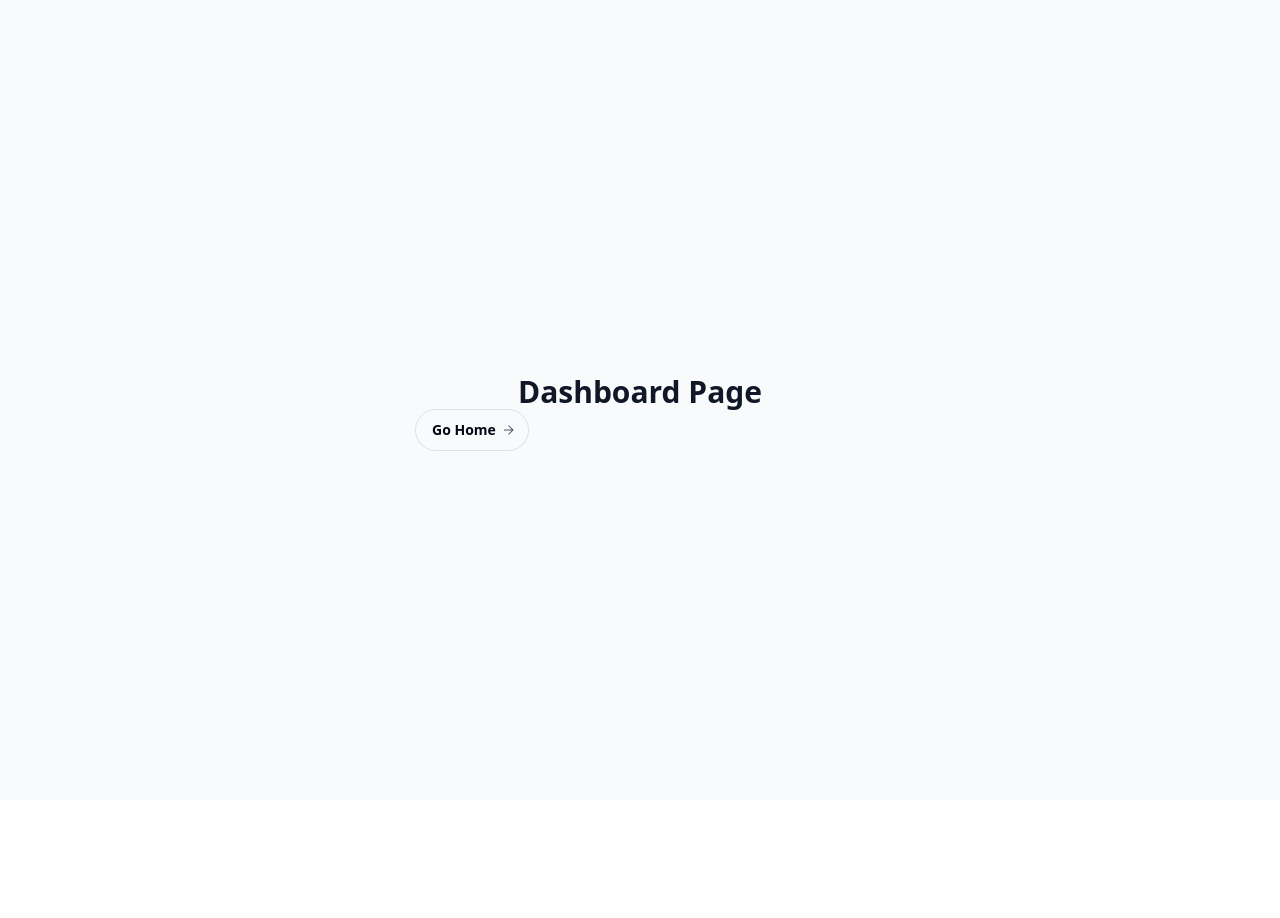
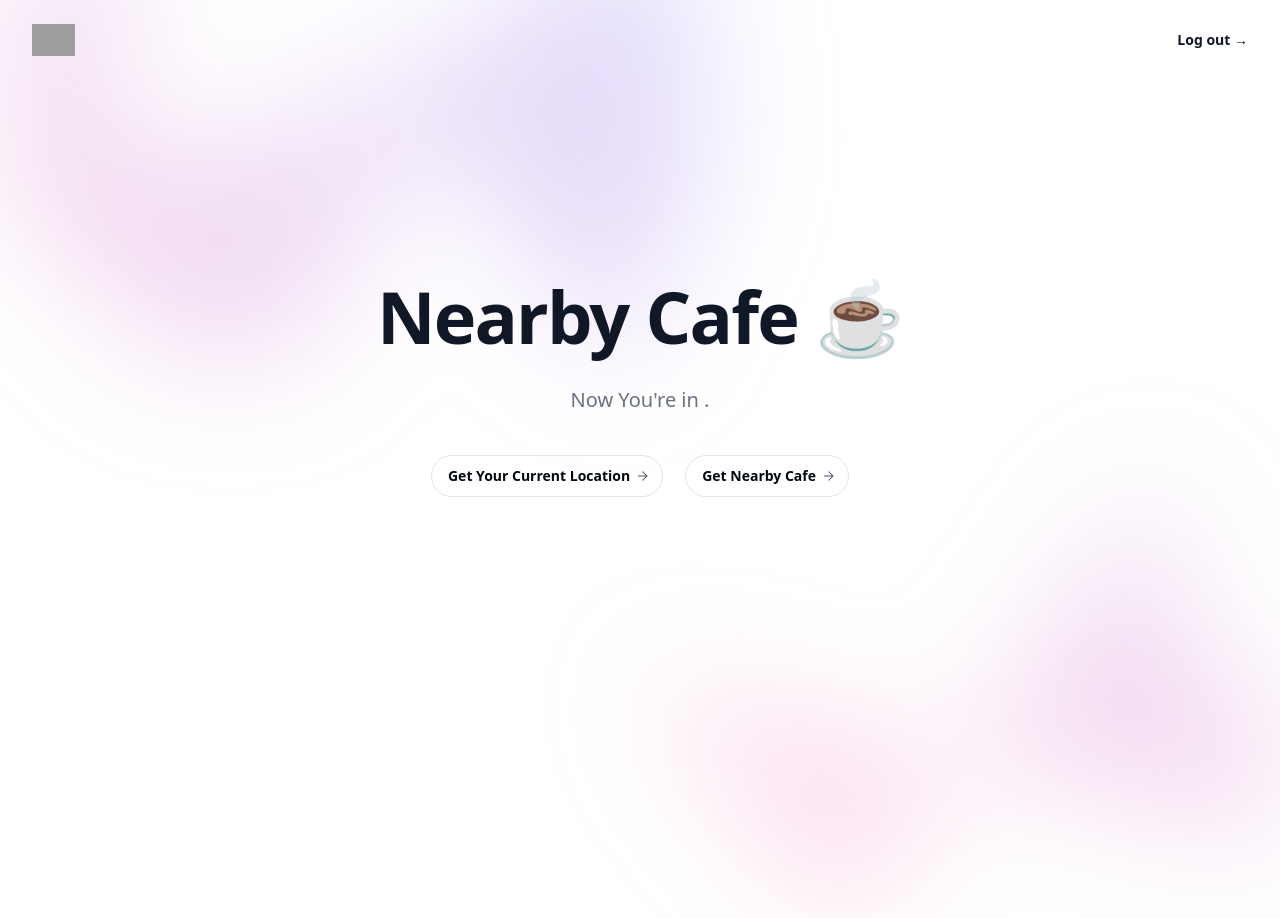
Before and after one commit to ahmadrockets/nearby-cafe-frontend, a SvelteKit app: page /dashboard in a window 1280 px wide. Before the commit the page ends 800 px from the top, so only its background shows below. Built offline with nearby package versions, Linux system fonts and the light colour scheme; no server answers; sample sign-in values are in the browser's storage; grey boxes are pictures that could not be loaded.

Commit message:
feat(dashboard): add fetch current location feature

```diff
--- /dev/null
+++ b/src/lib/utils/location.ts
@@ -0,0 +1,56 @@
+export function getLocation(): Promise<GeolocationPosition> {
+  return new Promise((resolve, reject) => {
+    if (!navigator.geolocation) {
+      reject(new Error("Geolocation is not supported by this browser."));
+    } else {
+      navigator.geolocation.getCurrentPosition(
+        resolve,
+        (err) => {
+          let message = '';
+          switch (err.code) {
+            case err.PERMISSION_DENIED:
+              message = "Permission denied for location access.";
+              break;
+            case err.POSITION_UNAVAILABLE:
+              message = "Position update is unavailable. Check GPS or connection.";
+              break;
+            case err.TIMEOUT:
+              message = "Location request timed out.";
+              break;
+            default:
+              message = "Unknown location error.";
+          }
+          reject(new Error(message));
+        }
+      );
+    }
+  });
+}
+
+export async function fetchLocation(): Promise<string>{
+    let latitude = null;
+    let longitude = null;
+    try {
+        const position = await getLocation();
+        latitude = position.coords.latitude;
+        longitude = position.coords.longitude;
+    } catch (err) {
+        latitude = -7.7338235;
+        longitude = 110.4026947;
+        console.log("Error get current location", err)
+    }
+    let currentLocation = await reverseGeocode(String(latitude), String(longitude));
+    return currentLocation;
+}
+
+export async function reverseGeocode(latitude: string, longitude: string): Promise<string> {
+    try {
+        const res = await fetch(
+            `https://nominatim.openstreetmap.org/reverse?format=json&lat=${latitude}&lon=${longitude}`
+        );
+        const data = await res.json();
+        return data.display_name;
+    } catch (err) {
+        return 'Failed to get address';
+    }
+}
--- a/src/routes/+page.svelte
+++ b/src/routes/+page.svelte
@@ -4,12 +4,15 @@
     goto('/login');
   }
 </script>
+<svelte:head>
+  <title>Home - Nearby Cafe</title>
+</svelte:head>
 <div class="bg-white w-screen h-screen">
   <div class="relative isolate px-6 pt-14 lg:px-8">
     <div class="mx-auto max-w-2xl py-32 sm:py-32 lg:py-40">
       <div class="text-center">
-        <h1 class="text-5xl font-semibold tracking-tight text-balance text-gray-900 sm:text-7xl">Search nearby cafe around you</h1>
-        <p class="mt-8 text-lg font-medium text-pretty text-gray-500 sm:text-xl/8">Find the nearest cafes—because great coffee should never be far away. ☕</p>
+        <h1 class="text-5xl font-semibold tracking-tight text-balance text-gray-900 sm:text-7xl">Search nearby ☕ around you</h1>
+        <p class="mt-8 text-lg font-medium text-pretty text-gray-500 sm:text-xl/8">Find the nearest cafes—because great coffee should never be far away.</p>
         <div class="mt-10 flex items-center justify-center gap-x-6">
           <a href="#" on:click={gotoLogin} class="gap-2 inline-flex justify-center rounded-full text-sm/6 font-semibold text-gray-950 ring-1 ring-gray-950/10 hover:ring-gray-950/20 px-4 py-2">Get Started <svg fill="currentColor" aria-hidden="true" viewBox="0 0 10 10" class="-mr-0.5 w-2.5 fill-gray-600"><path d="M4.85355 0.146423L9.70711 4.99998L4.85355 9.85353L4.14645 9.14642L7.79289 5.49998H0V4.49998H7.79289L4.14645 0.85353L4.85355 0.146423Z"></path></svg></a>
         </div>
--- a/src/routes/dashboard/+page.svelte
+++ b/src/routes/dashboard/+page.svelte
@@ -1,13 +1,76 @@
 <script lang="ts">
-import { goto } from '$app/navigation';
+  import { onMount } from 'svelte';
+  import { goto } from '$app/navigation';
+  import { authStore } from '$lib/stores/auth';
+  import { fetchLocation } from '$lib/utils/location';
+
+  authStore.init();
+
+  let currentLocation = '';
+  let error: string = '';
+
+  async function initLocation() {
+    try {
+      currentLocation = await fetchLocation()
+      console.log(currentLocation)
+    } catch (error) {
+      error = 'Failed to fetch data';
+    }
+  }
+
+  onMount(() => {
+    if (!$authStore.isAuthenticated) {
+      goto('/');
+    }
+    initLocation();
+  });
+
+  function handleLogout(){
+    authStore.logout();
+    goto('/');
+  }
 </script>
-<div class="min-h-screen flex items-center justify-center bg-gray-50 py-12 px-4 sm:px-6 lg:px-8">
-  <div class="max-w-md w-full space-y-8">
-    <div>
-      <h2 class="mt-6 text-center text-3xl font-extrabold text-gray-900">
-        Dashboard Page
-      </h2>
-        <a href="#" on:click={() => goto('/')} class="gap-2 inline-flex justify-center rounded-full text-sm/6 font-semibold text-gray-950 ring-1 ring-gray-950/10 hover:ring-gray-950/20 px-4 py-2">Go Home <svg fill="currentColor" aria-hidden="true" viewBox="0 0 10 10" class="-mr-0.5 w-2.5 fill-gray-600"><path d="M4.85355 0.146423L9.70711 4.99998L4.85355 9.85353L4.14645 9.14642L7.79289 5.49998H0V4.49998H7.79289L4.14645 0.85353L4.85355 0.146423Z"></path></svg></a>
+<svelte:head>
+  <title>Dashboard - Nearby Cafe</title>
+</svelte:head>
+<div class="bg-white">
+  <header class="absolute inset-x-0 top-0 z-50">
+    <nav class="flex items-center justify-between p-6 lg:px-8" aria-label="Global">
+      <div class="flex lg:flex-1">
+        <a href="#" on:click={() => goto('/')} class="-m-1.5 p-1.5">
+          <span class="sr-only">Nearby Cafe</span>
+          <img class="h-8 w-auto" src="https://tailwindcss.com/plus-assets/img/logos/mark.svg?color=indigo&shade=600" alt="" />
+        </a>
+      </div>
+      <div class="hidden lg:flex lg:gap-x-12">
+        <!-- <a href="#" on:click={() => goto('/dashboard')}  class="text-sm/6 font-semibold text-gray-900">Home</a>
+        <a href="#" class="text-sm/6 font-semibold text-gray-900">Profile</a>
+        <a href="#" class="text-sm/6 font-semibold text-gray-900">About</a> -->
+      </div>
+      <div class="hidden lg:flex lg:flex-1 lg:justify-end">
+        <a href="#" on:click={()=> handleLogout()} class="text-sm/6 font-semibold text-gray-900">Log out <span aria-hidden="true">&rarr;</span></a>
+      </div>
+    </nav>
+  </header>
+
+  <div class="relative isolate px-6 pt-14 lg:px-8">
+    <div class="absolute inset-x-0 -top-40 -z-10 transform-gpu overflow-hidden blur-3xl sm:-top-80" aria-hidden="true">
+      <div class="relative left-[calc(50%-11rem)] aspect-1155/678 w-144.5 -translate-x-1/2 rotate-30 bg-linear-to-tr from-[#ff80b5] to-[#9089fc] opacity-30 sm:left-[calc(50%-30rem)] sm:w-288.75" style="clip-path: polygon(74.1% 44.1%, 100% 61.6%, 97.5% 26.9%, 85.5% 0.1%, 80.7% 2%, 72.5% 32.5%, 60.2% 62.4%, 52.4% 68.1%, 47.5% 58.3%, 45.2% 34.5%, 27.5% 76.7%, 0.1% 64.9%, 17.9% 100%, 27.6% 76.8%, 76.1% 97.7%, 74.1% 44.1%)"></div>
+    </div>
+    <div class="mx-auto max-w-2xl py-32 sm:py-48 lg:py-56">
+      <div class="text-center">
+        <h1 class="text-5xl font-semibold tracking-tight text-balance text-gray-900 sm:text-7xl">Nearby Cafe ☕</h1>
+        <p class="mt-8 text-lg font-medium text-pretty text-gray-500 sm:text-xl/8">Now You're in {currentLocation}.</p>
+      </div>
+      <div class="mt-10 flex items-center justify-center gap-x-6">
+          {#if currentLocation==''}
+          <a href="#" on:click={fetchLocation} class="gap-2 inline-flex justify-center rounded-full text-sm/6 font-semibold text-gray-950 ring-1 ring-gray-950/10 hover:ring-gray-950/20 px-4 py-2">Get Your Current Location <svg fill="currentColor" aria-hidden="true" viewBox="0 0 10 10" class="-mr-0.5 w-2.5 fill-gray-600"><path d="M4.85355 0.146423L9.70711 4.99998L4.85355 9.85353L4.14645 9.14642L7.79289 5.49998H0V4.49998H7.79289L4.14645 0.85353L4.85355 0.146423Z"></path></svg></a>
+          {/if}
+          <a href="#" class="gap-2 inline-flex justify-center rounded-full text-sm/6 font-semibold text-gray-950 ring-1 ring-gray-950/10 hover:ring-gray-950/20 px-4 py-2">Get Nearby Cafe <svg fill="currentColor" aria-hidden="true" viewBox="0 0 10 10" class="-mr-0.5 w-2.5 fill-gray-600"><path d="M4.85355 0.146423L9.70711 4.99998L4.85355 9.85353L4.14645 9.14642L7.79289 5.49998H0V4.49998H7.79289L4.14645 0.85353L4.85355 0.146423Z"></path></svg></a>
+      </div>
+    </div>
+    <div class="absolute inset-x-0 top-[calc(100%-13rem)] -z-10 transform-gpu overflow-hidden blur-3xl sm:top-[calc(100%-30rem)]" aria-hidden="true">
+      <div class="relative left-[calc(50%+3rem)] aspect-1155/678 w-144.5 -translate-x-1/2 bg-linear-to-tr from-[#ff80b5] to-[#9089fc] opacity-30 sm:left-[calc(50%+36rem)] sm:w-288.75" style="clip-path: polygon(74.1% 44.1%, 100% 61.6%, 97.5% 26.9%, 85.5% 0.1%, 80.7% 2%, 72.5% 32.5%, 60.2% 62.4%, 52.4% 68.1%, 47.5% 58.3%, 45.2% 34.5%, 27.5% 76.7%, 0.1% 64.9%, 17.9% 100%, 27.6% 76.8%, 76.1% 97.7%, 74.1% 44.1%)"></div>
     </div>
   </div>
 </div>
--- a/src/routes/login/+page.svelte
+++ b/src/routes/login/+page.svelte
@@ -11,8 +11,6 @@
     if ($authStore.isAuthenticated) {
       goto('/dashboard');
     }
-
-    console.log($authStore);
   });
 
   function handleGoogleLogin() {
@@ -24,7 +22,7 @@
 </script>
 
 <svelte:head>
-  <title>Login - MyApp</title>
+  <title>Login - Nearby Cafe</title>
 </svelte:head>
 
 <div class="min-h-screen flex items-center justify-center py-12 px-4 sm:px-6 lg:px-8">
@@ -34,7 +32,7 @@
         Sign in to your account
       </h2>
       <p class="mt-2 text-center text-sm text-gray-600">
-        Use your Google account to access MyApp
+        Use your Google account to access Nearby Cafe
       </p>
     </div>
 
--- /dev/null
+++ b/src/routes/profile/+page.svelte
@@ -0,0 +1,5 @@
+<div class="relative z-10 max-w-5xl px-6 sm:px-6 mx-auto">
+  <div class="flex flex-col lg:flex-row relative gap-6">
+    asdasd
+  </div>
+</div>
```
Also changed, not shown: src/routes/profile/+layout.svelte (added).
